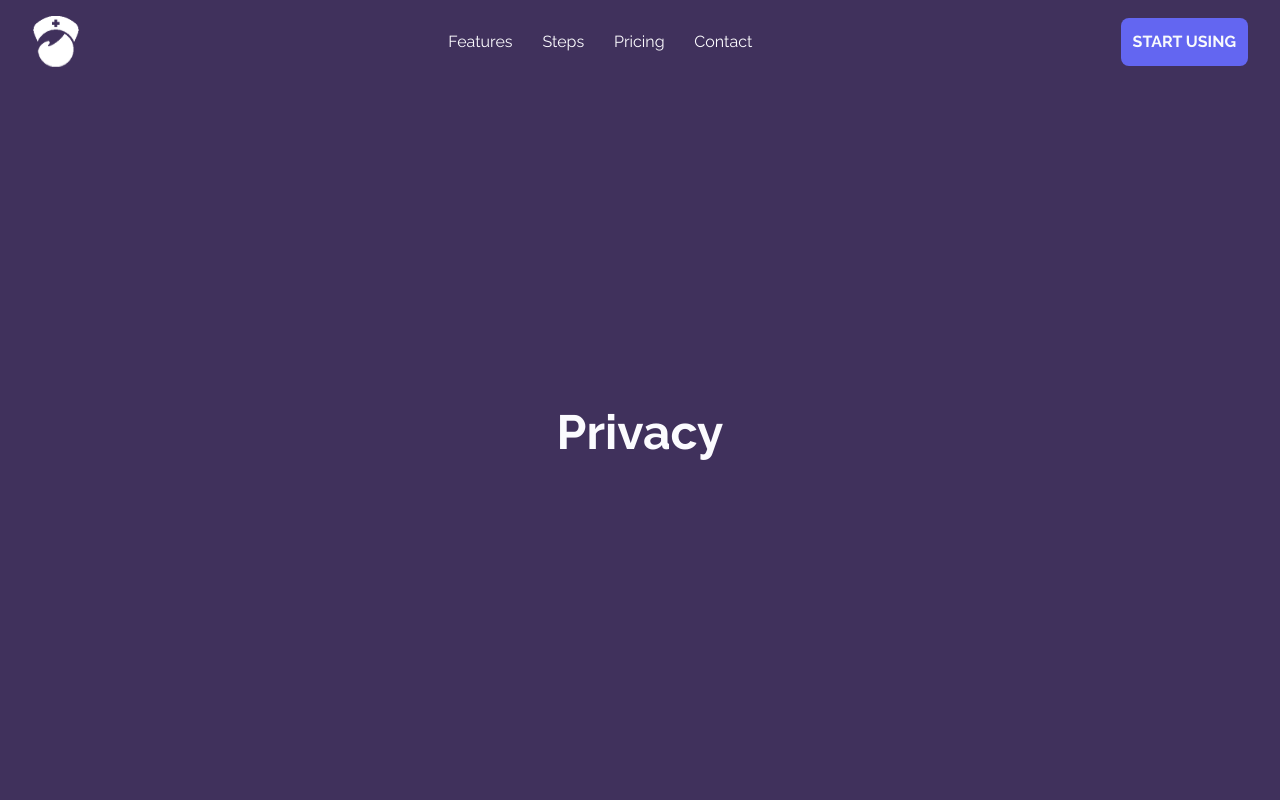
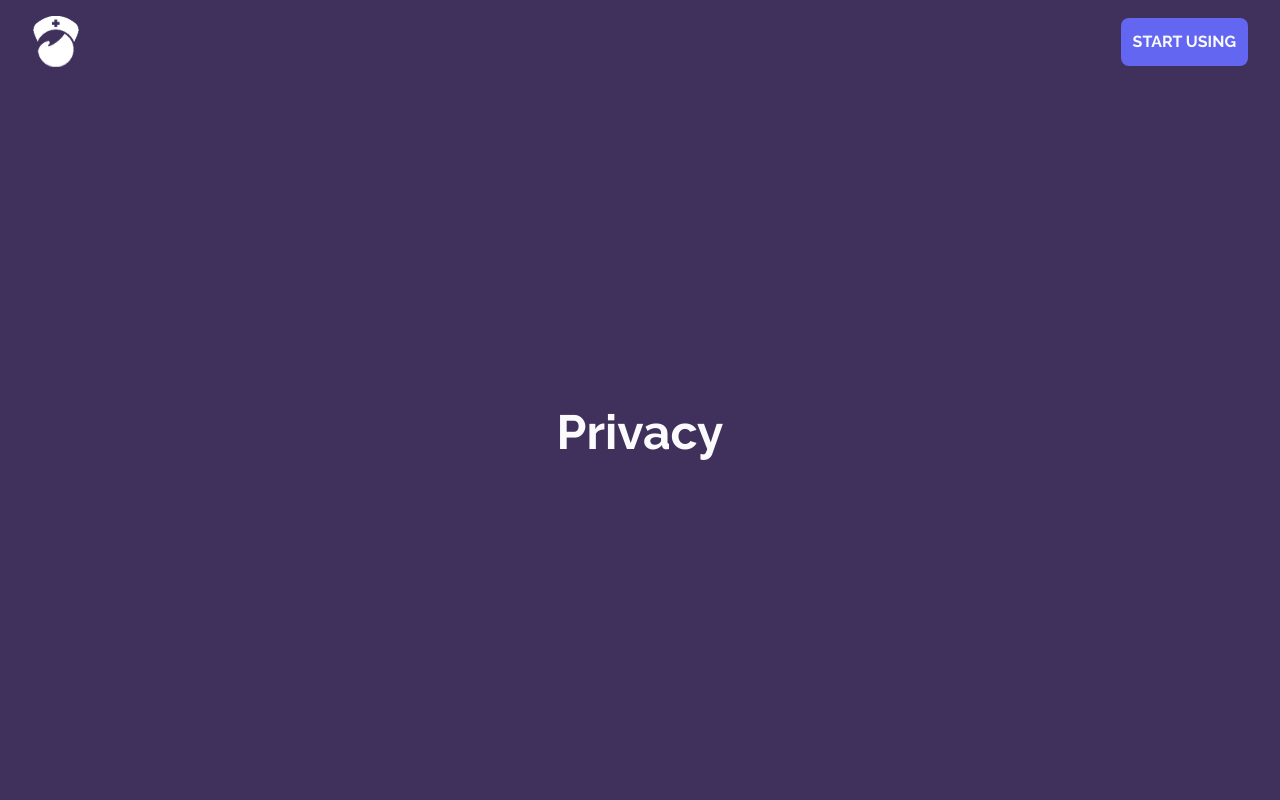
Before and after one commit to david-rivero/quermi-landing, a Next.js app: page /privacy in a window 1280 px wide. Shown: the top 800 px of the page. Built offline with nearby package versions, Linux system fonts and the light colour scheme.

Commit message:
Adjust classnames on ToS and privacy page

```diff
--- a/app/privacy/page.tsx
+++ b/app/privacy/page.tsx
@@ -8,7 +8,7 @@ import {
 const Privacy: React.FC = () => {
   return (
     <>
-      <Hero extraClassNames="inset-0 -z-10 h-screen w-screen bg-q-footer text-q-background" whiteMode={true}>
+      <Hero extraClassNames="inset-0 -z-10 h-screen w-screen bg-q-footer text-q-background" whiteMode={true} showMenu={false}>
         <div className="h-full flex items-center justify-center">
           <h1 className="text-5xl text-center font-bold mb-5 font-['Raleway_Bold'] text-q-background">Privacy</h1>
         </div>
--- a/app/tos/page.tsx
+++ b/app/tos/page.tsx
@@ -8,7 +8,7 @@ import {
 const ToS: React.FC = () => {
   return (
     <>
-      <Hero extraClassNames="inset-0 -z-10 h-screen w-screen bg-q-second text-q-background" whiteMode={true}>
+      <Hero extraClassNames="inset-0 -z-10 h-screen w-screen bg-q-second text-q-background" whiteMode={true} showMenu={false}>
         <div className="h-full flex items-center justify-center">
           <h1 className="text-5xl text-center font-bold mb-5 font-['Raleway_Bold'] text-q-background">Terms of Service</h1>
         </div>
```
